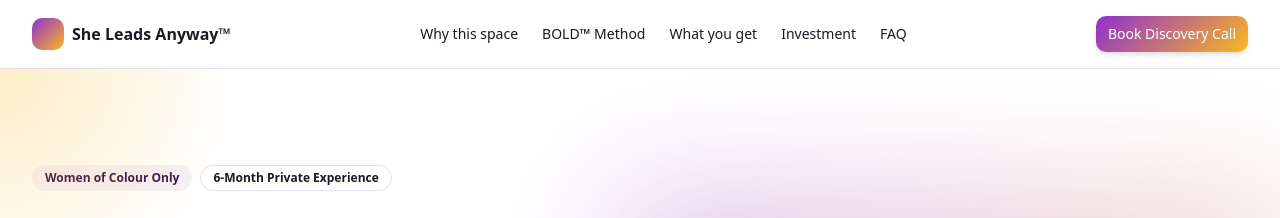
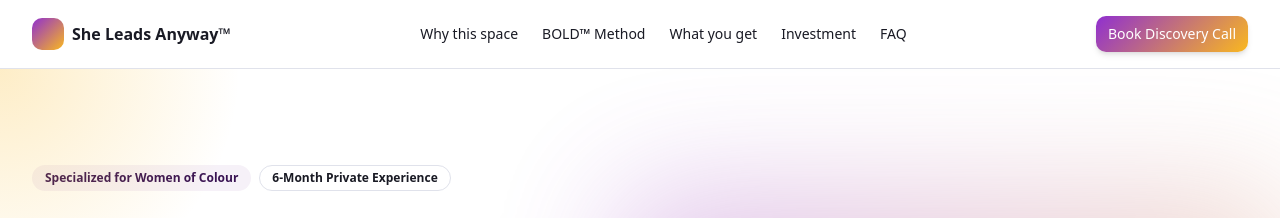
Before and after one commit to izzydoesizzy/she-leads-anyway, a React (Vite) app: page / in a window 1280 px wide. Shown: the top 218 px of the page. Built offline with nearby package versions, Linux system fonts and the light colour scheme.

Commit message:
Refine hero badge text

```diff
--- a/src/components/sections/Hero.tsx
+++ b/src/components/sections/Hero.tsx
@@ -12,7 +12,7 @@ const Hero: React.FC = () => {
           <div className="space-y-6 animate-enter">
             <div className="flex flex-wrap gap-2 mb-4">
               <Badge variant="secondary" className="px-3 py-1">
-                Women of Colour Only
+                Specialized for Women of Colour
               </Badge>
               <Badge variant="outline" className="px-3 py-1">
                 6-Month Private Experience
```
